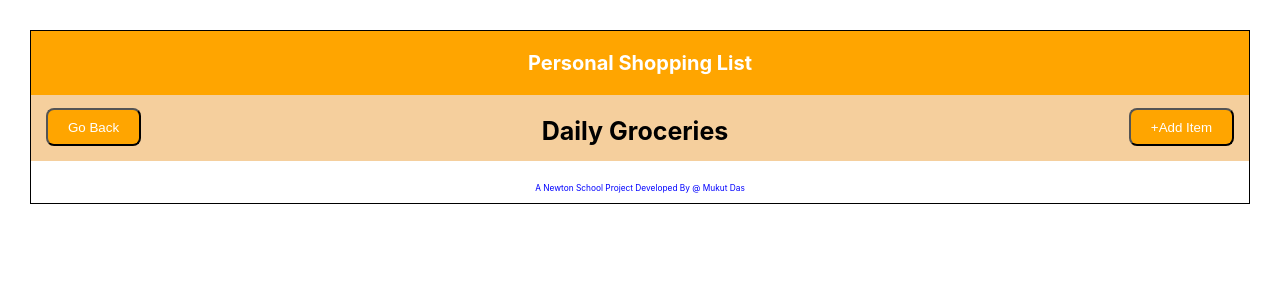
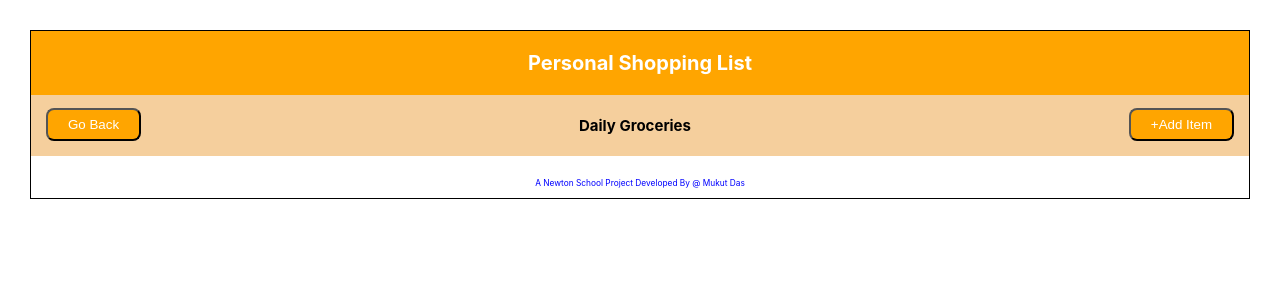
Before and after one commit to DasMukut/ShoppingListFinal, a React (Create React App) app: page / in a window 1280 px wide. Shown: the top 300 px of the page. Built offline with nearby package versions, Linux system fonts and the light colour scheme.

Commit message:
Update ItemList.js

```diff
--- a/src/components/ItemList.js
+++ b/src/components/ItemList.js
@@ -23,7 +23,7 @@ const ItemList = () => {
           <button className="btn" onClick={handlebuttonToggle}>
             Go Back
           </button>
-          <span style={{fontWeight:"bold", fontSize:"2.5rem"}}>Daily Groceries</span>
+          <span style={{fontWeight:"bold", fontSize:"1.5rem"}}>Daily Groceries</span>
           <button className="btn" onClick={handlebuttonAdd}>
             +Add Item
           </button>
```
